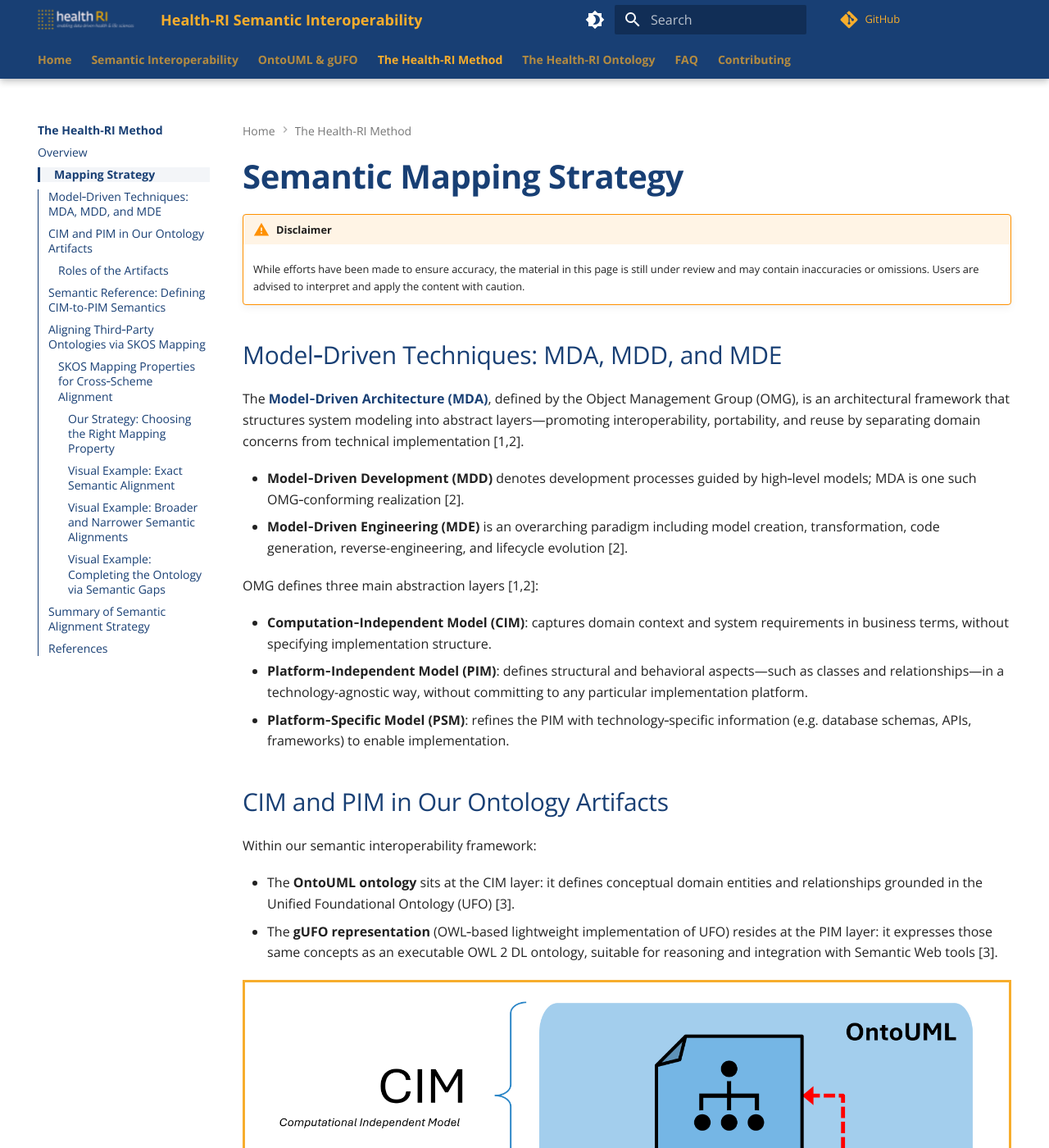
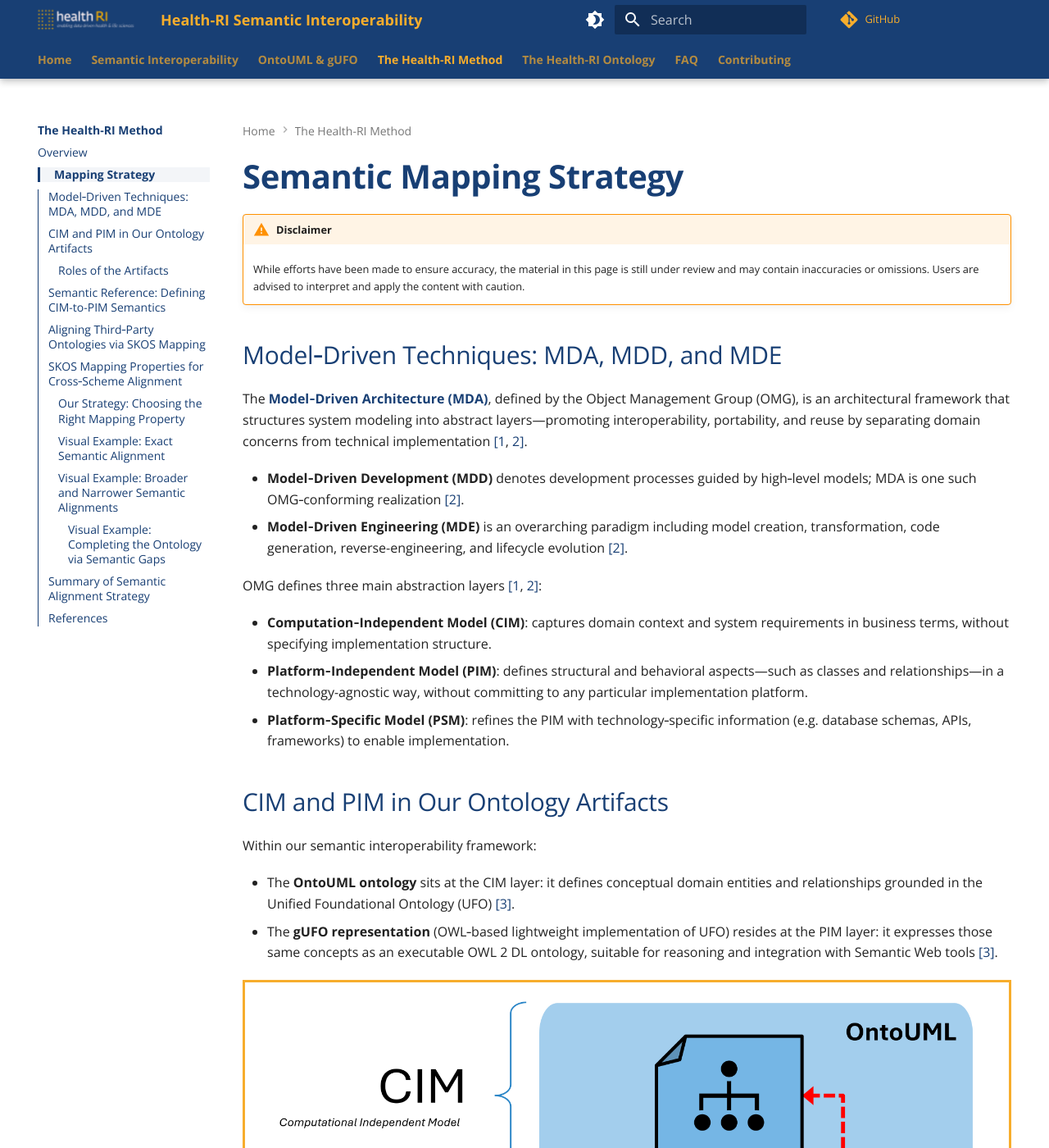
Before and after one commit to Health-RI/semantic-interoperability, an MkDocs documentation site: the page built from docs/method/mapping-strategy.md, in a window 1280 px wide and 1400 px high. Shown: the whole window at 82% size. Built offline with MkDocs 1.6.1 and Material for MkDocs 9.7.7, drawn with Linux system fonts in a browser that asks for light colours; comment, search, counter and statistics services are not loaded; some of the changed text lies outside the part shown.

Commit message:
style: normalize CSS hex colors and unify font size syntax
- Updated all hexadecimal color values in `colors.css` to lowercase for consistency
- Removed unnecessary trailing zeros from font-size declarations (e.g., `2.0rem` → `2rem`)
- Adjusted color values in both light and dark themes for visual consistency

docs: update mapping-strategy.md to use anchor-style HTML references

- Replaced all in-text citation brackets ([1], [2], [3]) with anchor-style HTML tags for compatibility with MkDocs rendering
- Updated reference section at the bottom to use anchor IDs and enriched formatting (including clickable "Access" links)

```diff
--- a/docs/assets/stylesheets/colors.css
+++ b/docs/assets/stylesheets/colors.css
@@ -3,10 +3,10 @@
    Define primary and accent colors for consistent reuse throughout themes.
 ============================================================================= */
 :root {
-  --md-primary-fg-color:        #183F74; /* Navy Blue */
-  --md-primary-fg-color--light: #3A5F93; /* Lighter Navy Blue */
-  --md-primary-fg-color--dark:  #0F2D56; /* Darker Navy Blue */
-  --md-accent-fg-color:         #F7AD2C; /* Golden Yellow */
+  --md-primary-fg-color: #183f74; /* Navy Blue */
+  --md-primary-fg-color--light: #3a5f93; /* Lighter Navy Blue */
+  --md-primary-fg-color--dark: #0f2d56; /* Darker Navy Blue */
+  --md-accent-fg-color: #f7ad2c; /* Golden Yellow */
 }
 
 /* =============================================================================
@@ -14,7 +14,7 @@
    Customize headings and paragraphs across the site.
 ============================================================================= */
 .md-typeset h1 {
-  font-size: 2.0rem;
+  font-size: 2rem;
   font-weight: 600;
   color: var(--md-primary-fg-color);
   margin-bottom: 1rem;
@@ -23,16 +23,16 @@
 .md-typeset h2 {
   font-size: 1.5rem;
   font-weight: 500;
-  color: #183F74;
+  color: #183f74;
   margin-top: 2rem;
   margin-bottom: 1rem;
 }
 
 .md-typeset h3 {
-  font-size: 1.0rem;
+  font-size: 1rem;
   font-weight: 500;
   font-style: italic;
-  color: #183F74;
+  color: #183f74;
   margin-top: 2rem;
   margin-bottom: 1rem;
 }
@@ -51,27 +51,27 @@
 .md-header a,
 .md-tabs a,
 .md-tabs__link {
-  color: #F7AD2C !important; /* Golden Yellow */
+  color: #f7ad2c !important; /* Golden Yellow */
 }
 
 /* Primary sidebar (left) links */
 .md-nav__link {
-  color: #183F74 !important; /* Navy Blue */
+  color: #183f74 !important; /* Navy Blue */
 }
 
 /* Top-level section titles */
 .md-nav__title {
-  color: #183F74; /* Navy Blue */
+  color: #183f74; /* Navy Blue */
 }
 
 /* Right sidebar (TOC) links */
 .md-nav--secondary .md-nav__link {
-  color: #183F74; /* Navy Blue */
+  color: #183f74; /* Navy Blue */
 }
 
 /* Active sidebar link */
 .md-nav__link--active {
-  color: #183F74 !important; /* Navy Blue */
+  color: #183f74 !important; /* Navy Blue */
 }
 
 /* Tabs styling */
@@ -85,40 +85,40 @@
 
 /* Global dark theme variables */
 [data-md-color-scheme="slate"] {
-  --md-default-fg-color:           #ffffff;
-  --md-default-fg-color--light:    #e0e0e0;
-  --md-default-bg-color:           #141414;
+  --md-default-fg-color: #ffffff;
+  --md-default-fg-color--light: #e0e0e0;
+  --md-default-bg-color: #141414;
 
-  --md-code-fg-color:              #ffffff;
-  --md-code-bg-color:              #1e1e1e;
+  --md-code-fg-color: #ffffff;
+  --md-code-bg-color: #1e1e1e;
 
-  --md-typeset-a-color:            #F7AD2C; /* Golden Yellow */
-  --md-primary-fg-color:           #183F74; /* Navy Blue */
-  --md-primary-bg-color:           #141414;
+  --md-typeset-a-color: #f7ad2c; /* Golden Yellow */
+  --md-primary-fg-color: #183f74; /* Navy Blue */
+  --md-primary-bg-color: #141414;
 }
 
 /* Headings in dark mode */
 [data-md-color-scheme="slate"] .md-typeset h1,
 [data-md-color-scheme="slate"] .md-typeset h2,
 [data-md-color-scheme="slate"] .md-typeset h3 {
-  color: #F7AD2C; /* Golden Yellow */
+  color: #f7ad2c; /* Golden Yellow */
 }
 
 /* Top nav text in dark mode */
 [data-md-color-scheme="slate"] .md-header__title,
 [data-md-color-scheme="slate"] .md-nav__link,
 [data-md-color-scheme="slate"] .md-tabs__link {
-  color: #F7AD2C !important; /* Golden Yellow */
+  color: #f7ad2c !important; /* Golden Yellow */
 }
 
 /* Right sidebar (TOC) in dark mode */
 [data-md-color-scheme="slate"] .md-nav--secondary .md-nav__link {
-  color: #F7AD2C;
+  color: #f7ad2c;
 }
 
 /* Active sidebar link in dark mode */
 [data-md-color-scheme="slate"] .md-nav__link--active {
-  color: #F7AD2C !important;
+  color: #f7ad2c !important;
 }
 
 /* =============================================================================
@@ -128,18 +128,18 @@
 
 /* Light mode: active sidebar item */
 .md-nav__link--active {
-  color: #183F74 !important;
+  color: #183f74 !important;
   font-weight: bold;
-  border-left: 3px solid #183F74;
+  border-left: 3px solid #183f74;
   padding-left: calc(1rem - 3px); /* compensate for border width */
   background-color: rgba(24, 63, 116, 0.05); /* subtle background */
 }
 
 /* Dark mode: active sidebar item */
 [data-md-color-scheme="slate"] .md-nav__link--active {
-  color: #F7AD2C !important;
+  color: #f7ad2c !important;
   font-weight: bold;
-  border-left: 3px solid #F7AD2C;
+  border-left: 3px solid #f7ad2c;
   padding-left: calc(1rem - 3px); /* align with light mode */
   background-color: rgba(247, 173, 44, 0.1);
 }
--- a/docs/method/mapping-strategy.md
+++ b/docs/method/mapping-strategy.md
@@ -5,12 +5,12 @@
 
 ## Model‑Driven Techniques: MDA, MDD, and MDE
 
-The **[Model‑Driven Architecture (MDA)](http://www.omg.org/mda/)**, defined by the Object Management Group (OMG), is an architectural framework that structures system modeling into abstract layers—promoting interoperability, portability, and reuse by separating domain concerns from technical implementation [1,2].
+The **[Model‑Driven Architecture (MDA)](http://www.omg.org/mda/)**, defined by the Object Management Group (OMG), is an architectural framework that structures system modeling into abstract layers—promoting interoperability, portability, and reuse by separating domain concerns from technical implementation <a href="#ref1">[1</a>, <a href="#ref2">2]</a>.
 
-- **Model‑Driven Development (MDD)** denotes development processes guided by high‑level models; MDA is one such OMG‑conforming realization [2].
-- **Model‑Driven Engineering (MDE)** is an overarching paradigm including model creation, transformation, code generation, reverse-engineering, and lifecycle evolution [2].
+- **Model‑Driven Development (MDD)** denotes development processes guided by high‑level models; MDA is one such OMG‑conforming realization <a href="#ref2">[2]</a>.
+- **Model‑Driven Engineering (MDE)** is an overarching paradigm including model creation, transformation, code generation, reverse-engineering, and lifecycle evolution <a href="#ref2">[2]</a>.
 
-OMG defines three main abstraction layers [1,2]:
+OMG defines three main abstraction layers <a href="#ref1">[1</a>, <a href="#ref2">2]</a>:
 
 - **Computation‑Independent Model (CIM)**: captures domain context and system requirements in business terms, without specifying implementation structure.
 - **Platform‑Independent Model (PIM)**: defines structural and behavioral aspects—such as classes and relationships—in a technology-agnostic way, without committing to any particular implementation platform.
@@ -20,8 +20,8 @@ OMG defines three main abstraction layers [1,2]:
 
 Within our semantic interoperability framework:
 
-- The **OntoUML ontology** sits at the CIM layer: it defines conceptual domain entities and relationships grounded in the Unified Foundational Ontology (UFO) [3].
-- The **gUFO representation** (OWL‑based lightweight implementation of UFO) resides at the PIM layer: it expresses those same concepts as an executable OWL 2 DL ontology, suitable for reasoning and integration with Semantic Web tools [3].
+- The **OntoUML ontology** sits at the CIM layer: it defines conceptual domain entities and relationships grounded in the Unified Foundational Ontology (UFO) <a href="#ref3">[3]</a>.
+- The **gUFO representation** (OWL‑based lightweight implementation of UFO) resides at the PIM layer: it expresses those same concepts as an executable OWL 2 DL ontology, suitable for reasoning and integration with Semantic Web tools <a href="#ref3">[3]</a>.
 
 ![Mapping from OntoUML at CIM to gUFO/OWL at PIM](./assets/images/mapping-cim-pim.png)
 *Figure 1: OntoUML at the CIM layer defines the semantics that are implemented in gUFO/OWL at the PIM layer.*
@@ -35,11 +35,11 @@ This visual clarifies that OntoUML provides the conceptual meaning, which the gU
 | OntoUML    | CIM   | Domain-level clarity, conceptual validation, communication among experts |
 | gUFO (OWL) | PIM   | Machine-readable semantics, reasoning support, tool interoperability     |
 
-Maintaining both artifacts ensures clear traceability from domain concepts (OntoUML / CIM) to executable ontology structures (gUFO / PIM) [3].
+Maintaining both artifacts ensures clear traceability from domain concepts (OntoUML / CIM) to executable ontology structures (gUFO / PIM) <a href="#ref3">[3]</a>.
 
 ## Semantic Reference: Defining CIM-to-PIM Semantics
 
-In the Health‑RI architecture, every class in the gUFO ontology (PIM) is implicitly semantically defined by its counterpart in OntoUML (CIM). For example, the class `health‑ri:Person` in gUFO borrows its semantics from the `Person` class in the OntoUML model. Because the CIM is not computational, this semantic linkage remains implicit and is **not formally encoded** [3].
+In the Health‑RI architecture, every class in the gUFO ontology (PIM) is implicitly semantically defined by its counterpart in OntoUML (CIM). For example, the class `health‑ri:Person` in gUFO borrows its semantics from the `Person` class in the OntoUML model. Because the CIM is not computational, this semantic linkage remains implicit and is *not formally encoded* <a href="#ref3">[3]</a>.
 
 ## Aligning Third‑Party Ontologies via SKOS Mapping
 
@@ -47,23 +47,26 @@ Our common reference model provides authoritative semantics to external concept
 
 There are two possible approaches for creating and maintaining such mappings:
 
-- **(1) Mappings performed by the Health‑RI team:** In this case, mappings are created by Health‑RI's semantic modeling team and provided in [SSSOM](https://w3id.org/sssom/) format. This is the default strategy when the external ontology or resource is publicly available or beyond Health‑RI’s editorial control (e.g., national standards, web-accessible vocabularies). These mappings are *non-invasive*, meaning they do not alter the original artifacts but describe their alignment externally.
+- **Mappings performed by the Health‑RI team:** In this case, mappings are created by Health‑RI's semantic modeling team and provided in [SSSOM](https://w3id.org/sssom/) format. This is the default strategy when the external ontology or resource is publicly available or beyond Health‑RI’s editorial control (e.g., national standards, web-accessible vocabularies). These mappings are *non-invasive*, meaning they do not alter the original artifacts but describe their alignment externally.
 
-- **(2) Mappings authored by external partners:** If the external artifact is under the editorial responsibility of a partner or collaborating organization, that party may directly include the mappings within their ontology. In this case, the mappings are *embedded* into the source artifact itself (e.g., adding `skos:exactMatch` to their RDF model pointing to Health‑RI concepts), offering tighter integration and long-term maintainability by the artifact owner.
+- **Mappings authored by external partners:** If the external artifact is under the editorial responsibility of a partner or collaborating organization, that party may directly include the mappings within their ontology. In this case, the mappings are *embedded* into the source artifact itself (e.g., adding `skos:exactMatch` to their RDF model pointing to Health‑RI concepts), offering tighter integration and long-term maintainability by the artifact owner.
 
 These complementary approaches enable semantic alignment in both centrally controlled and federated interoperability scenarios.
 
-!!! warning "Only One skos:exactMatch Allowed"
+!!! info "View Current Mappings"
+    For a list of the mappings created by the Health‑RI team, see the [Mappings page](../../ontology/mappings.md).
+
+!!! warning "Only one `skos:exactMatch` allowed"
     Each concept may have **exactly one** `skos:exactMatch` to a Health‑RI concept—**and only when a perfect semantic equivalence exists**. Using more than one `skos:exactMatch` for the same concept is not allowed, as it introduces ambiguity.
 
 ![Deriving OntoUML semantics via mapping to Health‑RI reference model](./assets/images/mapping-cim-pim2.png)
 *Figure 2: If an external ontology defines `External:Patient` which we map via `skos:exactMatch` to `health‑ri:Patient`—and `health‑ri:Patient` derives its semantics from the OntoUML `Patient` concept—then we can interpret `External:Patient` as conveying the same semantics as the `OntoUML Patient` concept.*
 
-### SKOS Mapping Properties for Cross‑Scheme Alignment
+## SKOS Mapping Properties for Cross‑Scheme Alignment
 
 The [SKOS](https://www.w3.org/TR/skos-reference/) standard provides a set of mapping properties designed for expressing alignments between concepts in different concept schemes (e.g. external vocabularies and our Health‑RI ontology). The principal properties are: `skos:exactMatch`, `skos:closeMatch`, `skos:broadMatch`, `skos:narrowMatch`, and `skos:relatedMatch`.
 
-#### Our Strategy: Choosing the Right Mapping Property
+### Our Strategy: Choosing the Right Mapping Property
 
 - **`skos:exactMatch`** is used when the external concept is fully equivalent in meaning to our reference concept.
   - Each external concept may have **only one** `skos:exactMatch`.
@@ -77,19 +80,19 @@ In contrast to `exactMatch`, both `narrowMatch` and `broadMatch` allow **multipl
 
 These mappings are only to be used when **no perfect equivalence exists** and a semantic approximation must be made to the **closest reference concept** in the Health‑RI ontology.
 
-#### Visual Example: Exact Semantic Alignment
+### Visual Example: Exact Semantic Alignment
 
 ![Cross-ontology mapping using skos:exactMatch and rdfs:subClassOf](./assets/images/example-mapping.png)
 *Figure 3: External ontologies (e.g., HealthCare and Veterinary) map their local concepts to reference concepts in the Health-RI Ontology via `skos:exactMatch` (red). These reference concepts are also semantically structured via `rdfs:subClassOf` (brown), enabling consistent classification across domains.*
 
 This figure illustrates how concepts such as `hc:Patient` and `vet:Patient` are mapped to `hri:HealthcarePatient` and `hri:VeterinaryPatient` respectively. These are in turn subsumed by higher-level concepts like `hri:Human` or `hri:NonHumanAnimal`, ultimately aligning under `hri:Animal`. This modeling strategy ensures that semantic alignments preserve domain distinctions while enabling unified interpretation under a shared reference ontology.
 
-#### Visual Example: Broader and Narrower Semantic Alignments
+### Visual Example: Broader and Narrower Semantic Alignments
 
 ![Cross-ontology mapping using exactMatch, narrowMatch, and broadMatch](./assets/images/example-mapping2.png)
 *Figure 4: Mapping external concepts from GeneralHealth and PetVeterinary ontologies to the Health-RI ontology. This example evolves from Figure 3 by incorporating `skos:narrowMatch` (magenta) and `skos:broadMatch` (blue) mappings in addition to `skos:exactMatch` (red).*
 
-- `ghc:Patient` and `pvet:Patient` are both linked via `skos:narrowMatch` to `hri:VeterinaryPatient`, indicating that each of these patients represents a **specialized kind** of patient in the Health‑RI ontology.
+- `ghc:Patient` and `pvet:Patient` are both linked via `skos:narrowMatch` to `hri:VeterinaryPatient`, indicating that each of these patients represents a specialized kind of patient in the Health‑RI ontology.
 - `pvet:PetAnimal` is linked via `skos:broadMatch` to `hri:NonHumanAnimal`, signaling that the external concept is broader in scope.
 - The figure also maintains `skos:exactMatch` mappings for concepts that are fully equivalent (e.g., `ghc:Animal` and `hri:Animal`).
 - Internal hierarchical structure is preserved via `rdfs:subClassOf` to allow consistent classification across ontologies.
@@ -114,16 +117,17 @@ In the figure above, concepts like `hri:PetVet.Patient` and `hri:PetAnimal` were
 - **OntoUML (CIM)** defines the authoritative semantics for PIM artifacts.
 - **gUFO (PIM)** encodes those semantics in an executable OWL ontology.
 - **External concepts** are mapped to our reference via:
-  - `skos:exactMatch` for perfect semantic equivalence (one per concept),
-  - `skos:narrowMatch` or `skos:broadMatch` when approximate alignment is necessary (multiple allowed),
-  - and when such approximations reveal modeling gaps, the Health‑RI ontology is extended to support more precise mappings.
+  	- `skos:exactMatch` for perfect semantic equivalence (one per concept),
+  	- `skos:narrowMatch` or `skos:broadMatch` when approximate alignment is necessary (multiple allowed),
+    - and when such approximations reveal modeling gaps, the Health‑RI ontology is extended to support more precise mappings.
 - **Mappings may be authored by** the Health‑RI team (non-invasive, in SSSOM format) or by external partners (embedded in the external ontology).
 - This enables reasoning from external definitions back to OntoUML semantics—even when external artifacts don't know about OntoUML directly.
 
 ## References
 
-[1] Object Management Group. *[MDA Guide rev. 2.0](https://www.omg.org/cgi-bin/doc?ormsc/14-06-01)*. OMG Document ormsc/14-06-01, 2014.
-
-[2] Brambilla, M., Cabot, J., Wimmer, M. *Model-Driven Software Engineering in Practice*. Morgan & Claypool, 2017.
-
-[3] Guizzardi, G. *On Ontology, Ontologies, Conceptualizations and the Reality of Categories*. Applied Ontology, 16(2), 2021.
+<a id="ref1"></a>
+**[1]** Object Management Group. *MDA Guide rev. 2.0*. OMG Document ormsc/14-06-01, 2014. [**Access**](https://www.omg.org/cgi-bin/doc?ormsc/14-06-01)
+<a id="ref2"></a>
+**[2]** Brambilla, M., Cabot, J., Wimmer, M. *Model-Driven Software Engineering in Practice*. Morgan & Claypool, 2017.
+<a id="ref3"></a>
+**[3]** Guizzardi, G. *On Ontology, Ontologies, Conceptualizations and the Reality of Categories*. Applied Ontology, 16(2), 2021.
```
